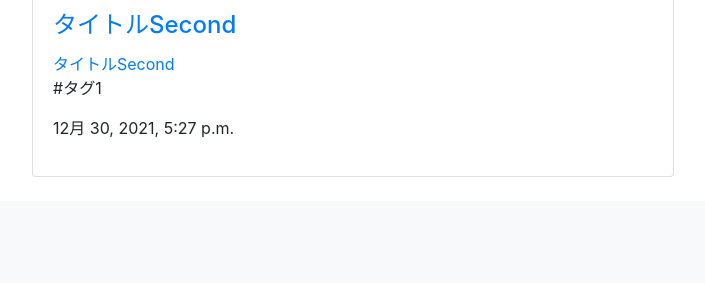
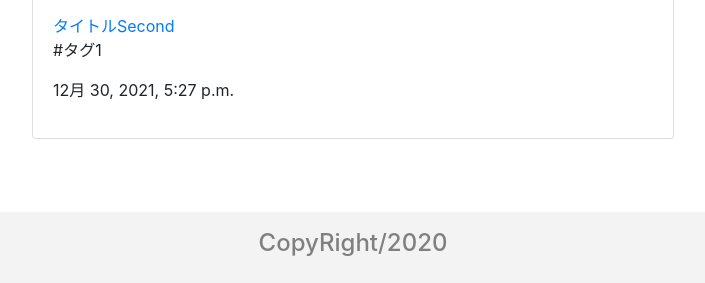
Before and after one commit to Naoshin-hirano/blog_app, a Django app: page /user/1/ in a window 1280 px wide. Shown: the part 2692-2975 px from the top of the page, without its empty margins (287-992 px from the left). Before the commit the page ends 2869 px from the top, so only its background shows below. Run offline with Django 3.2, Linux system fonts and the light colour scheme; data comes from the database, SQL or seed files in the repository; both versions use the stored data as it was after the commit; some libraries are stand-ins or nearby versions.

Commit message:
ファイル分割とリファクタリング

```diff
--- a/blog/blog/settings.py
+++ b/blog/blog/settings.py
@@ -122,6 +122,7 @@ USE_TZ = True
 # https://docs.djangoproject.com/en/3.2/howto/static-files/
 
 STATIC_URL = '/static/'
+STATICFILES_DIRS = (os.path.join(BASE_DIR, "static"),)
 MEDIA_ROOT = os.path.join(BASE_DIR, 'media')
 MEDIA_URL = '/media/'
 LOGIN_URL = 'user_app:login'
--- a/blog/blog_app/views.py
+++ b/blog/blog_app/views.py
@@ -2,13 +2,16 @@ from __future__ import unicode_literals
 from django.shortcuts import render, get_object_or_404, redirect
 from .models import Post, Tag
 from .forms import PostAddForm
+from django.contrib.auth.decorators import login_required
 
 # Create your views here.
+@login_required
 def delete(request, post_id):
     post = get_object_or_404(Post, id=post_id)
     post.delete()
     return redirect('blog_app:index')
 
+@login_required
 def edit(request, post_id):
     post = get_object_or_404(Post, id=post_id)
     if request.method == "POST":
@@ -22,6 +25,7 @@ def edit(request, post_id):
     #formにpostのデータを入れた状態のデータをadd.htmlに入れる
     return render(request, 'blog_app/edit.html', {'form': form, 'post': post})
 
+@login_required
 def add(request):
     #url/へ遷移してからPOSTでリクエスト出したとき
     if request.method == "POST":
--- /dev/null
+++ b/blog/static/css/style.css
@@ -0,0 +1,13 @@
+html {
+    min-height: 100vh;
+    position: relative;
+    padding-bottom: 120px;
+   }
+footer{
+width: 100%;
+background-color: #f3f3f3;
+color: gray;
+padding: 17px 0;
+position: absolute;
+bottom: 0;
+}
--- a/blog/templates/base.html
+++ b/blog/templates/base.html
@@ -1,10 +1,11 @@
+{% load static %}
 <!doctype html>
 <html lang="en">
   <head>
     <!-- Required meta tags -->
     <meta charset="utf-8">
     <meta name="viewport" content="width=device-width, initial-scale=1, shrink-to-fit=no">
-
+    <link rel="stylesheet" href="{% static 'css/style.css' %}">
     <!-- Bootstrap CSS -->
     <link rel="stylesheet" href="https://stackpath.bootstrapcdn.com/bootstrap/4.3.1/css/bootstrap.min.css" integrity="sha384-ggOyR0iXCbMQv3Xipma34MD+dH/1fQ784/j6cY/iJTQUOhcWr7x9JvoRxT2MZw1T" crossorigin="anonymous">
 
@@ -16,5 +17,6 @@
             {% block content %}
             {% endblock %}
         </div>
+        {% include 'footer.html' %}
   </body>
 </html>
--- a/blog/templates/blog_app/detail.html
+++ b/blog/templates/blog_app/detail.html
@@ -12,8 +12,10 @@
    <p class="card-text">{{ post.text }}</p>
    <p>#{{post.tag}}</p>
    <p>{{post.created_at}}</p>
+   {% if request.user == post.user %}
    <a href="{% url 'blog_app:edit' post_id=post.id %}"><button type="button" class="btn btn-outline-primary">編集</button></a>
    <a href="{% url 'blog_app:delete' post_id=post.id %}"><button type="button" class="btn btn-outline-danger">削除</button></a>
+   {% endif %}
  </div>
 </div>
 </div>
--- /dev/null
+++ b/blog/templates/footer.html
@@ -0,0 +1,3 @@
+<footer>
+    <h4 class="text-center">CopyRight/2020</h4>
+</footer>
--- a/blog/templates/user_app/detail.html
+++ b/blog/templates/user_app/detail.html
@@ -1,9 +1,9 @@
 {% extends 'base.html' %}
 {% block content %}
 <h1 class="text-center my-5">{{ user.username }}のページ</h1>
-
+{% if request.user == user %}
 <div class="text-center"><a href="{% url 'user_app:edit' user_id=user.id %}"><button type="button" class="btn btn-outline-info">{{user}} 編集</button></a></div>
-
+{% endif %}
 <div class="d-flex justify-content-center flex-wrap">
  {% for post in posts%}
  <a href="{% url 'blog_app:detail' post_id=post.id %}">
--- a/blog/templates/user_app/edit.html
+++ b/blog/templates/user_app/edit.html
@@ -20,6 +20,7 @@
    <button type="submit" class="btn btn-block btn-outline-success">編集</button>
  </form>
  <!-- userはviewsのデータベースの箇所({})から参照 -->
+ {% if request.user == user %}
  <a href="{% url 'user_app:delete' user_id=user.id %}"><button type="button" class="btn btn-outline-danger">退会する</button></a>
-
+ {% endif %}
 {% endblock %}
--- a/blog/user_app/views.py
+++ b/blog/user_app/views.py
@@ -3,20 +3,23 @@ from .forms import SignUpForm
 from django.contrib.auth import authenticate, login
 from blog_app .models import Post
 from django.contrib.auth.models import User
+from django.contrib.auth.decorators import login_required
 
 # Create your views here.
+@login_required
 def delete(request, user_id):
     user = get_object_or_404(User, id=user_id)
     user.delete()
     return redirect('blog_app:index')
 
+@login_required
 def edit(request, user_id):
     user = get_object_or_404(User, id=user_id)
     if request.method == "POST":
         form = SignUpForm(request.POST, instance=request.user)
         if form.is_valid():
             form.save()
-            return redirect(request, 'user_app/edit.html', {'form':form, 'user':user })
+            return render(request, 'user_app/edit.html', {'form':form, 'user':user })
     else:
         form = SignUpForm(instance=user)
     return render(request, 'user_app/edit.html', {'form':form, 'user':user})
```
Also changed, not shown: blog/db.sqlite3.
